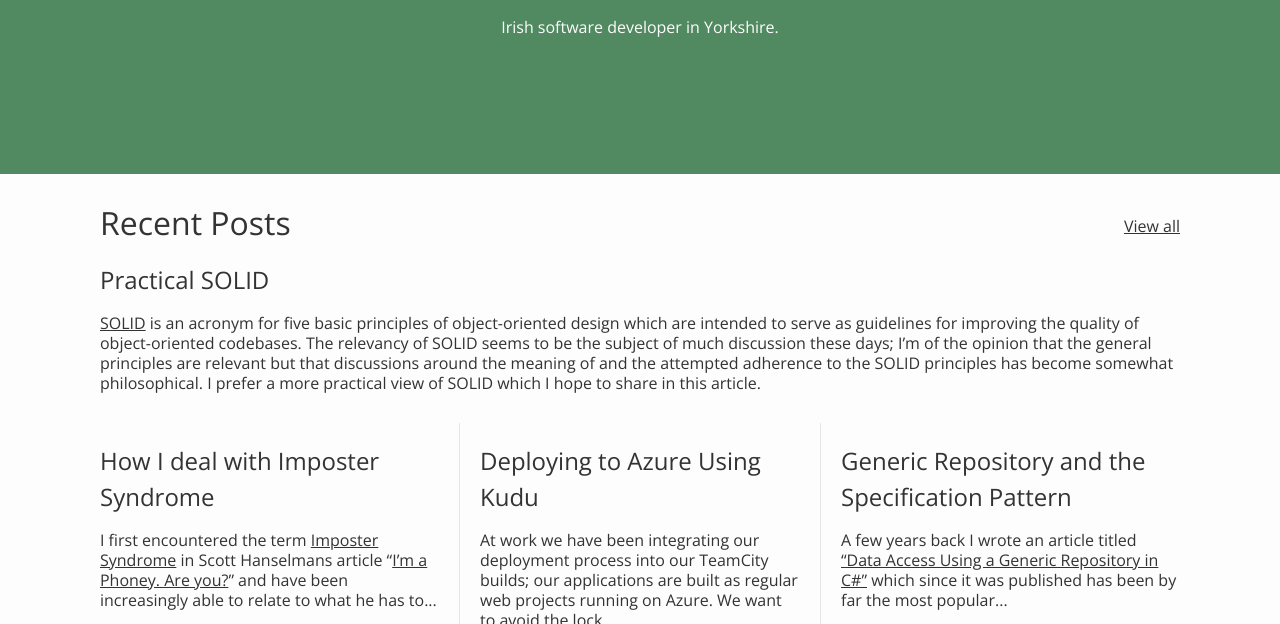
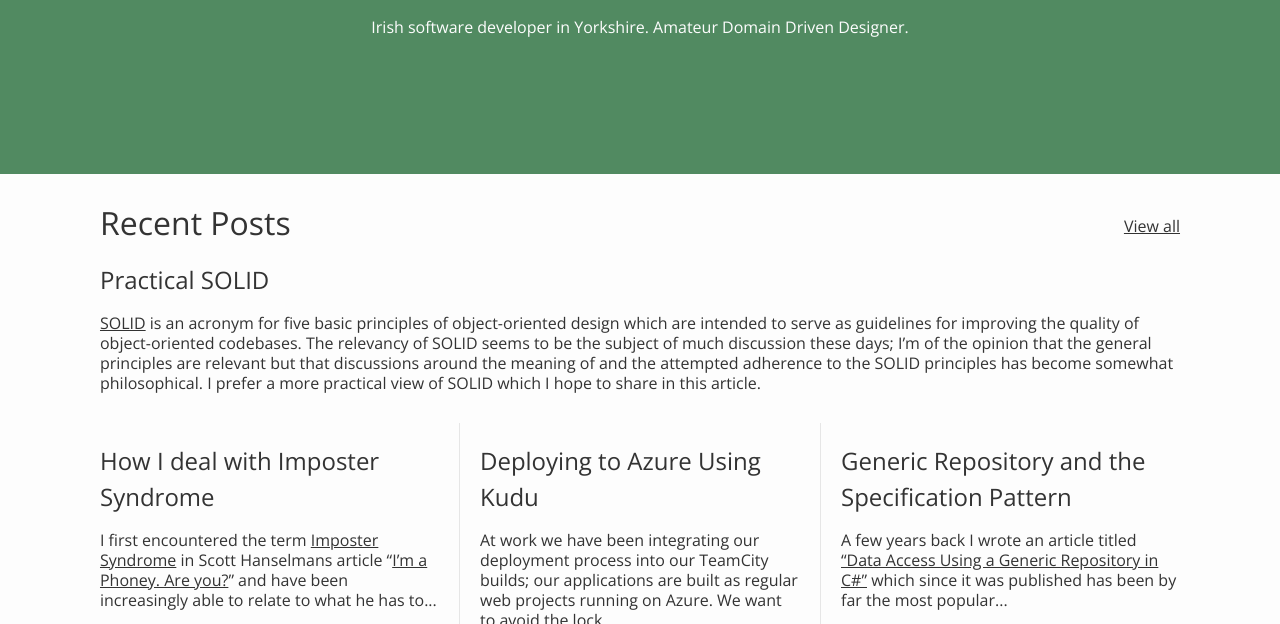
Before and after one commit to jsoncodes/jsoncodes.github.io, a Jekyll site: the page built from index.html, in a window 1280 px wide and 900 px high, cut to the strip 276-900 px from the top of the window. Built offline with Jekyll 4.4.1, drawn with Linux system fonts in a browser that asks for light colours; nearby versions of some CDN libraries.

```diff
--- a/_config.yml
+++ b/_config.yml
@@ -2,8 +2,8 @@
 #permalink: /blog/:categories/:title
 title: Jason Mitchell
 email: contact@jason-mitchell.com
-description: > # this means to ignore newlines until "baseurl:"
-  Irish software developer in Yorkshire.
+description: >
+  Irish software developer in Yorkshire.  Amateur Domain Driven Designer.
 baseurl: "" # the subpath of your site, e.g. /blog/
 url: "https://json.codes" # the base hostname & protocol for your site
 twitter_username: jmitch18
@@ -17,3 +17,5 @@ paginate_path: "/blog/page:num/"
 gems:
 - jemoji
 - jekyll-sitemap
+- jekyll-paginate
+- jekyll-gist
```
